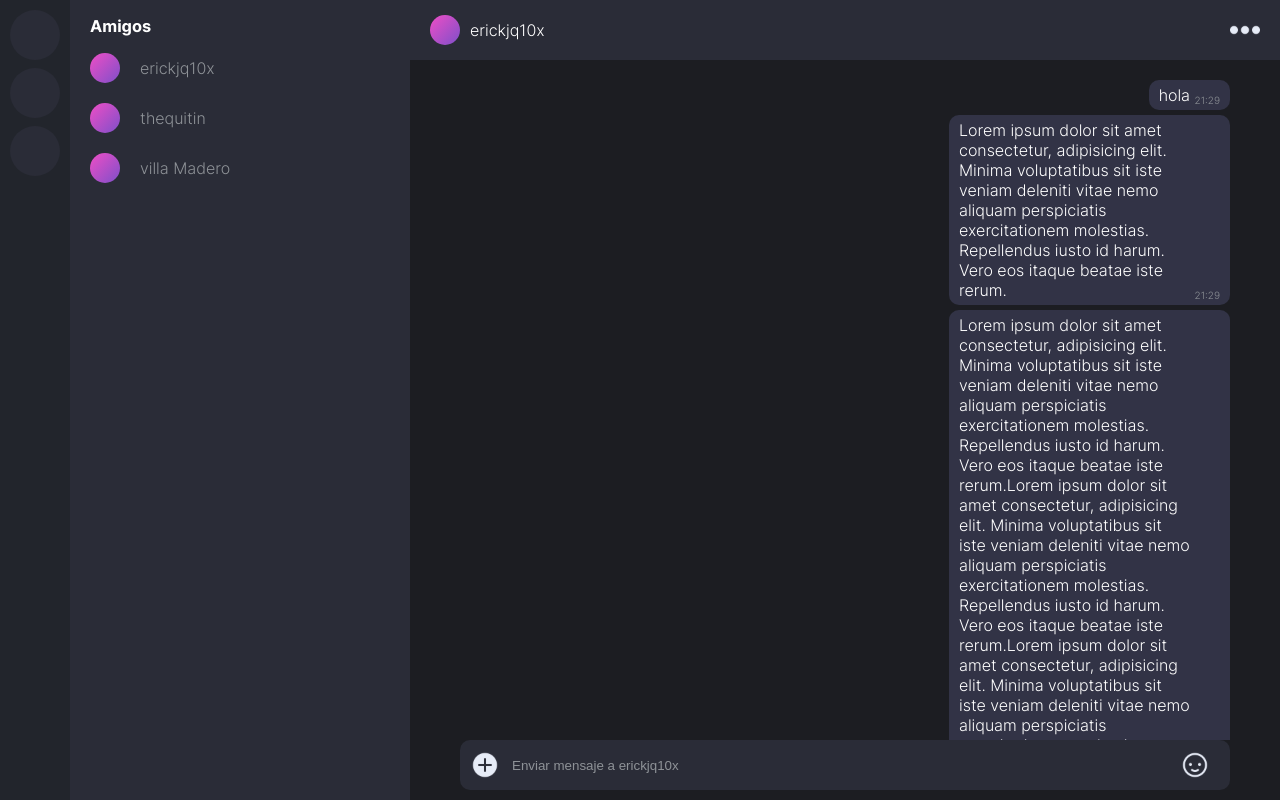
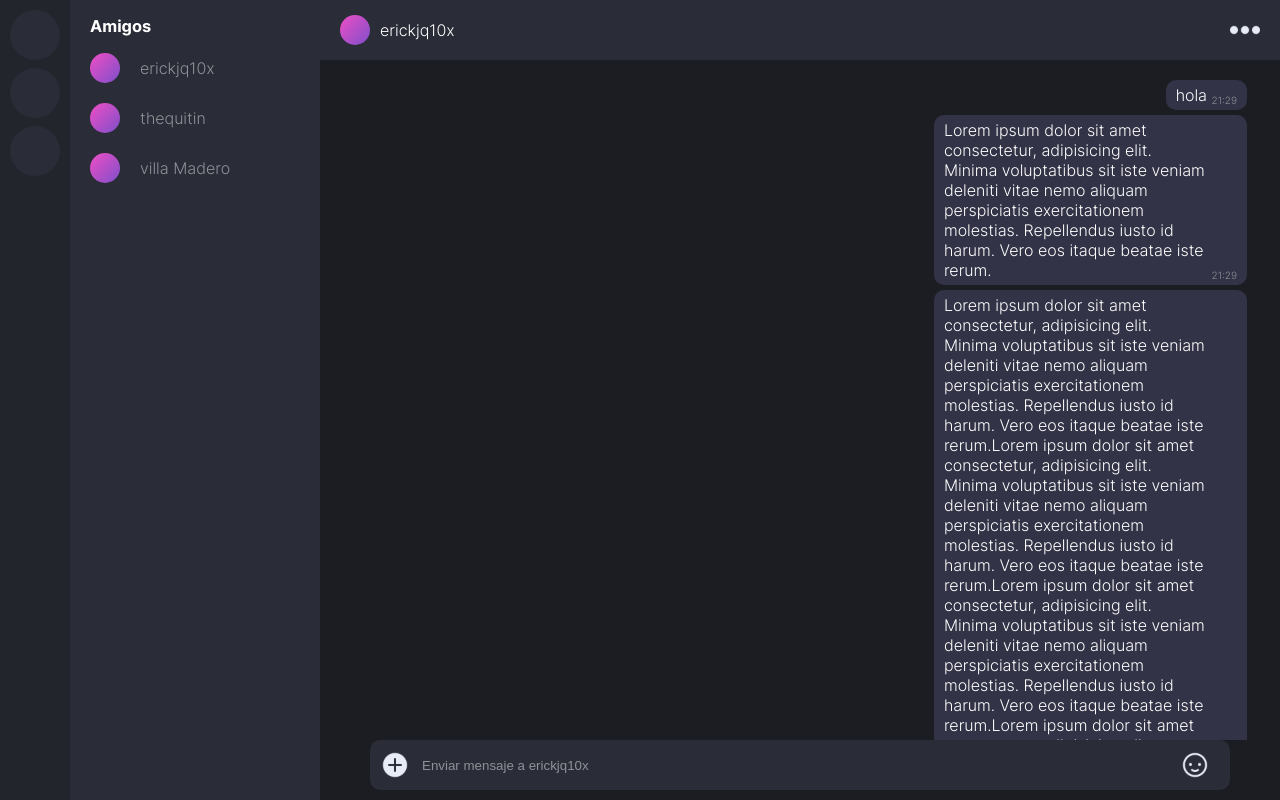
Before and after one commit to TeamMrWeb/parches-chat, a React (Vite) app: page /chat in a window 1280 px wide. Built offline with nearby package versions, Linux system fonts and the light colour scheme.

Commit message:
fix: fix issue with scrollbar

```diff
--- a/src/components/Friends/_friends.scss
+++ b/src/components/Friends/_friends.scss
@@ -1,7 +1,7 @@
 .friends {
   width: 100vw;
-  max-width: 340px;
-  min-width: 270px;
+  max-width: 250px;
+  min-width: 200px;
   background-color: $secundaryColor;
   padding-left: 20px;
   box-sizing: border-box;
--- a/src/components/Messages/_messages.scss
+++ b/src/components/Messages/_messages.scss
@@ -3,8 +3,9 @@
   height: 100%;
   background-color: $primaryColor;
   padding: 20px 50px;
+  padding-right: 33px;
   box-sizing: border-box;
-  overflow-y: auto;
+  overflow-y: scroll;
   .messages-wrapper {
     display: flex;
     flex-direction: column;
--- a/src/scss/index.css
+++ b/src/scss/index.css
@@ -437,8 +437,8 @@ html body #root .App ul {
 
 .friends {
   width: 100vw;
-  max-width: 340px;
-  min-width: 270px;
+  max-width: 250px;
+  min-width: 200px;
   background-color: #2a2c37;
   padding-left: 20px;
   box-sizing: border-box;
@@ -547,8 +547,9 @@ html body #root .App ul {
   height: 100%;
   background-color: #1c1d22;
   padding: 20px 50px;
+  padding-right: 33px;
   box-sizing: border-box;
-  overflow-y: auto;
+  overflow-y: scroll;
 }
 .messages .messages-wrapper {
   display: flex;
```
Also changed, not shown: 1 other file (tests, documents, lock files or other folders).
